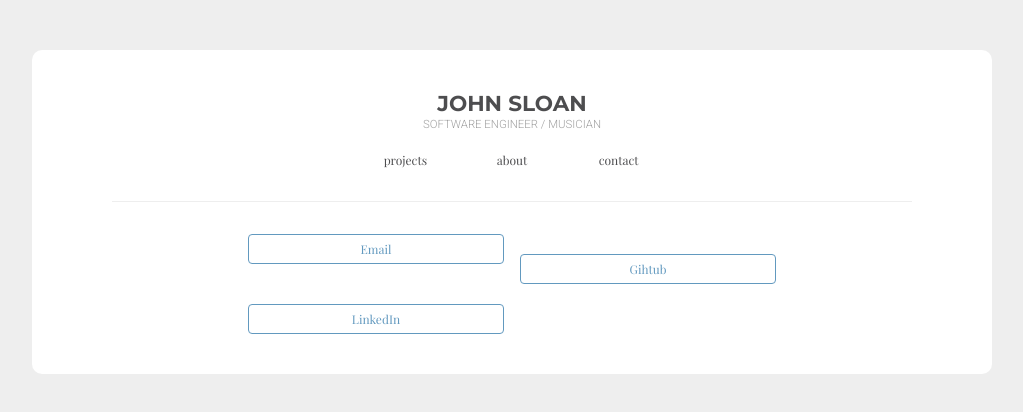
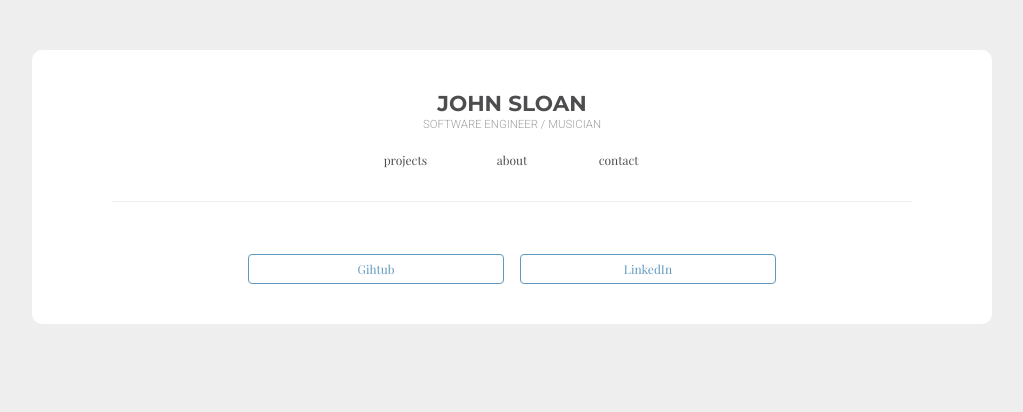
Before and after one commit to jpgsloan/jpgsloan.github.io, a plain HTML site: page contact.html in a window 1280 px wide. Shown: the whole page, without its empty margins (128-1151 px from the left). Drawn offline with nearby package versions, Linux system fonts and the light colour scheme.

Commit message:
Update contact.html

```diff
--- a/contact.html
+++ b/contact.html
@@ -41,13 +41,6 @@
       <div class='w3-row'>
         <div class='centered w3-col s9 m7 l7'>
           <div class='w3-row-padding'>
-            <div class='padded-content w3-col s6 m6 l6'>
-              <a href="mailto:jpgsloan@gmail.com">
-                <div class='centered button' >
-                  Email
-                </div>
-              </a>
-            </div>
             <div class='padded-content top-marg w3-col s6 m6 l6'>
               <a href='https://github.com/jpgsloan' target='_blank'>
                 <div class='button'>
```
